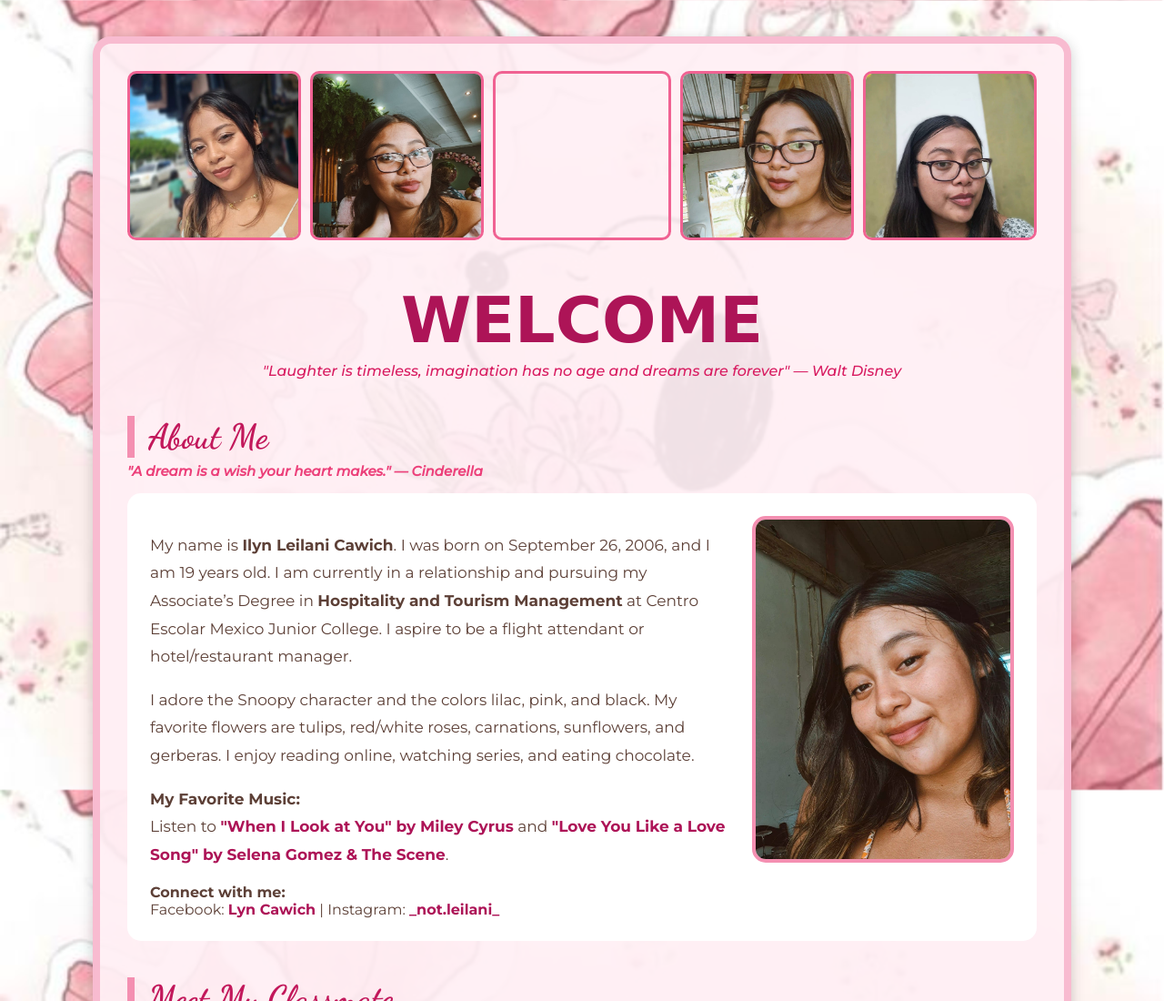
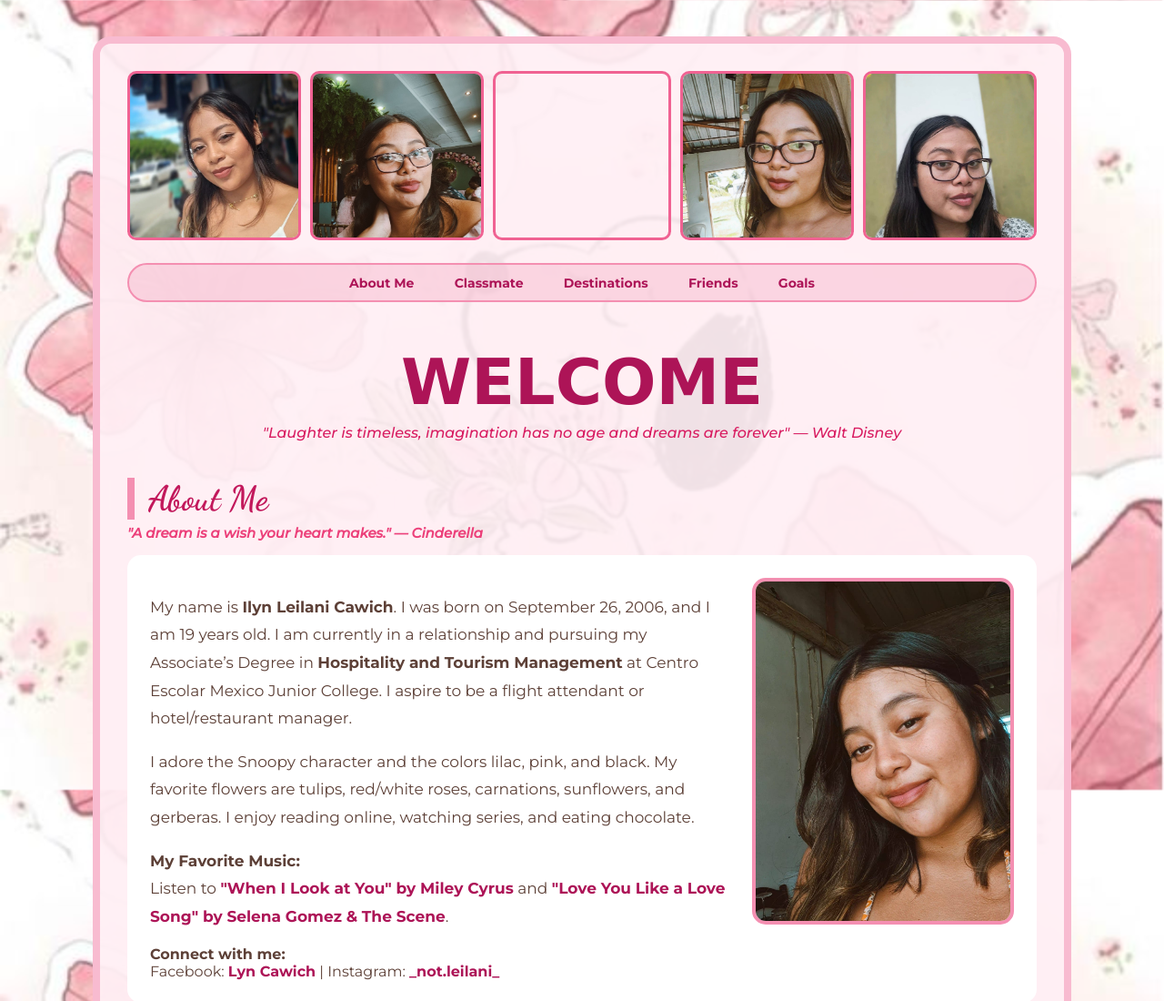
Before and after one commit to ilyncawich-bit/Ilyn-s-Blog, a plain HTML site: page index.html in a window 1280 px wide. Shown: the top 1100 px of the page at 91% size. Drawn offline with Linux system fonts and the light colour scheme; grey boxes are pictures that could not be loaded.

Commit message:
Add files via upload

```diff
--- a/index.html
+++ b/index.html
@@ -2,7 +2,7 @@
 <html lang="en">
 <head>
   <meta charset="UTF-8">
-  <meta name="viewport" content="width=device-width, initial-scale=1.0">
+  <meta name="viewport" content="width=1024" >
   <title>Ilyn's Personal Blog | WELCOME</title>
 
   <link rel="icon" type="image/jpg" href="images_1000180871.jpg">
@@ -25,12 +25,12 @@
 
     .main-wrapper {
       background-color: rgba(255, 240, 245, 0.94);
-      max-width: 1000px;
+      width: 1000px;
       margin: 40px auto;
       padding: 30px;
       border: 8px solid #f8bbd0;
       border-radius: 20px;
-      box-shadow: 0px 4px 15px rgba(0,0,0,0.2);
+
     }
 
 
@@ -63,7 +63,37 @@
       display: block;
       margin: 10px auto;
     }
+/* Navigation Menu Styling */
+.nav-menu {
+  text-align: center;
+  margin: 20px 0;
+  padding: 10px;
+  background-color: rgba(248, 187, 208, 0.5); /* Soft Pink Transparent */
+  border-radius: 50px;
+  border: 2px solid #f48fb1;
+}
 
+.nav-menu a {
+  text-decoration: none;
+  color: #ad1457; /* Dark Pink */
+  font-family: 'Montserrat', sans-serif;
+  font-weight: bold;
+  padding: 10px 15px;
+  margin: 0 5px;
+  transition: 0.3s;
+  font-size: 14px;
+  border-radius: 20px;
+}
+
+.nav-menu a:hover {
+  background-color: #f48fb1; /* Lilac/Pink hover */
+  color: white;
+}
+
+/* This makes the jump smooth instead of a "snap" */
+html {
+  scroll-behavior: smooth;
+}
 
     h1 {
       font-family: 'Brush Script MT', 'Brush Script Std', cursive;
@@ -163,10 +193,18 @@
     <img src="imagespic4.jpg" alt="Ilyn 4">
   </div>
 
+  <div class="nav-menu">
+  <a href="#about">About Me</a>
+  <a href="#classmate">Classmate</a>
+  <a href="#destinations">Destinations</a>
+  <a href="#friends">Friends</a>
+  <a href="#goals">Goals</a>
+</div>
+
   <h1>WELCOME</h1>
   <span class="main-quote">"Laughter is timeless, imagination has no age and dreams are forever" — Walt Disney</span>
 
-  <h2>About Me</h2>
+  <h2 id="about">About Me</h2>
   <span class="disney-phrase">"A dream is a wish your heart makes." — Cinderella</span>
 
   <div class="about-section">
@@ -188,15 +226,15 @@
     <img src="imagesprofile_about.jpg" alt="Ilyn with glasses" class="about-pic">
   </div>
 
-  <h2>Meet My Classmate</h2>
+  <h2 id="classmate">Meet My Classmate</h2>
   <span class="disney-phrase">"Believe you can, then you will." — Mulan</span>
   <div class="center-content">
     <p>I would like to introduce you to my classmate, <strong>Lizaan Hall</strong>.</p>
-    <a href="ADD_LIZAAN_BLOG_URL_HERE" target="_blank"> <img src="imageslizaan_hall.jpeg" alt="Lizaan Hall" class="centered-img"> </a>
+    <a href="https://lizhal.github.io/Lizaan-Blog/" target="_blank"> <img src="imageslizaan_hall.jpeg" alt="Lizaan Hall" class="centered-img"> </a>
     <p>✨ Click her photo to visit her blog! ✨</p>
       </div>
 
-  <h2>My Dream Destinations</h2>
+  <h2 id="destinations">My Dream Destinations</h2>
   <span class="disney-phrase">"The past can hurt. But the way I see it, you can either run from it, or learn from it." — The Lion King</span>
   <ul>
     <li><strong>Paris, France:</strong> To experience the art, museums, and iconic landmarks.</li>
@@ -204,7 +242,7 @@
     <li><strong>New York City, USA:</strong> To immerse myself in city life and explore tourism attractions.</li>
   </ul>
 
-  <h2>My Friends</h2>
+  <h2 id="friends">My Friends</h2>
   <span class="disney-phrase">"You're braver than you believe, stronger than you seem, and smarter than you think." — Winnie the Pooh</span>
   <p>Life is better with friends. Meet my "Ride or Die":</p>
   <div class="horizontal-collage">
@@ -215,7 +253,7 @@
     <img src="imagesfriend5.jpeg" alt="Friend 5">
   </div>
 
-  <h2>Life Goals</h2>
+  <h2 id="goals">Life Goals</h2>
   <span class="disney-phrase">"The flower that blooms in adversity is the most rare and beautiful of all." — Mulan</span>
 
   <p><strong>Short Term Goals:</strong></p>
```
